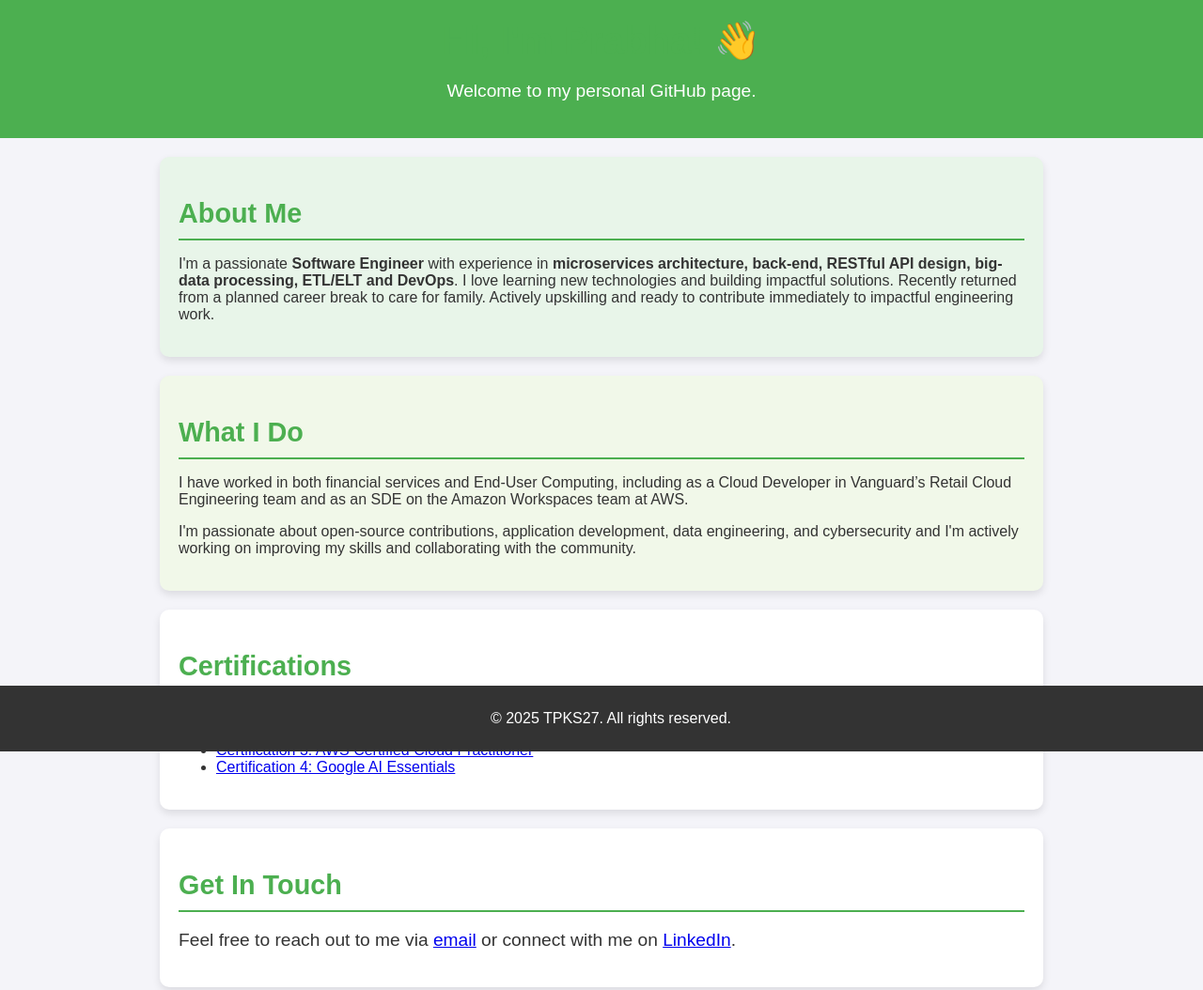
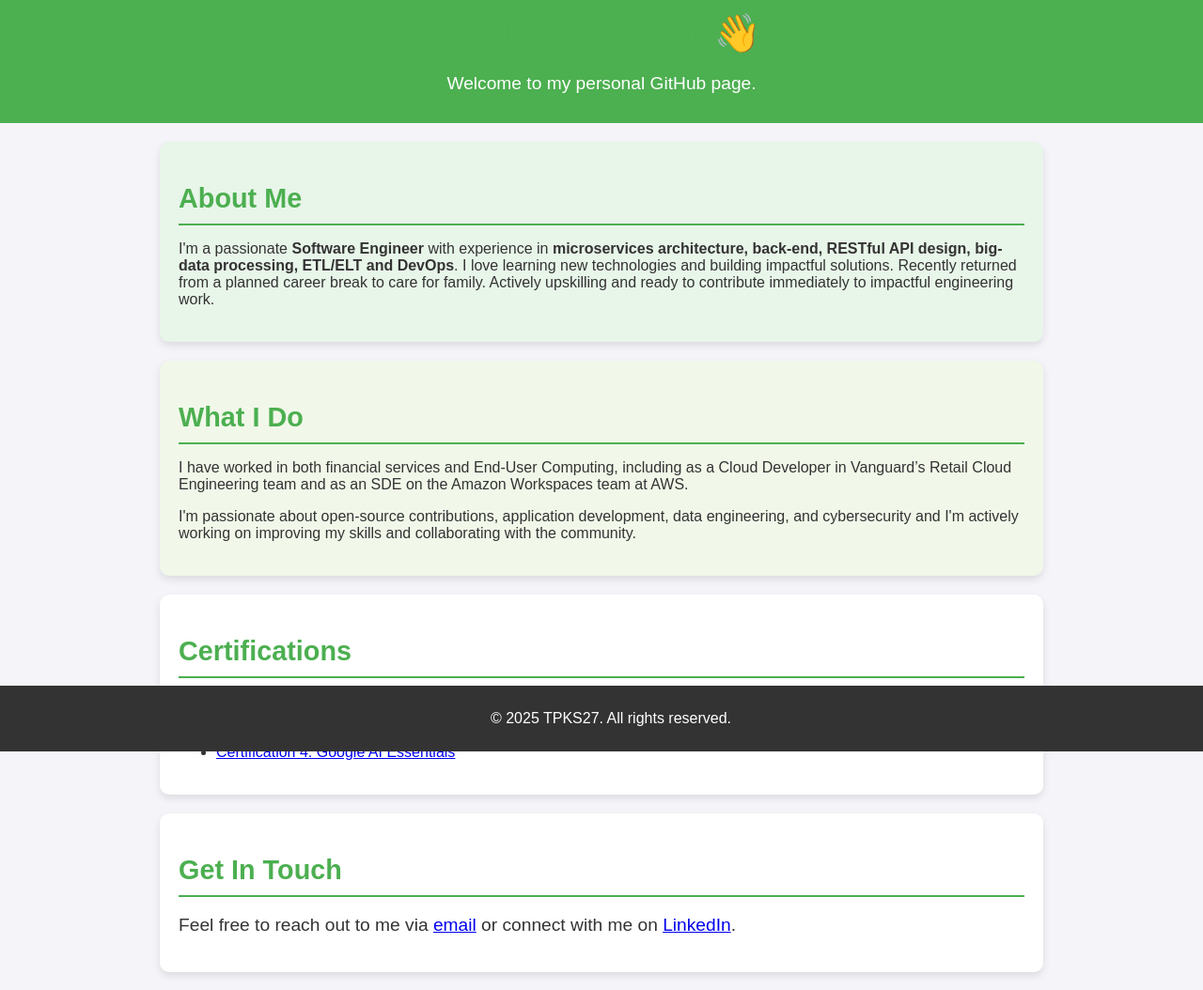
Before and after one commit to tpks27/tpks27.github.io, a plain HTML site: page index.html in a window 1280 px wide. Shown: the top 1054 px of the page at 94% size. Drawn offline with Linux system fonts and the light colour scheme.

Commit message:
Update style.css - Reduce Header Padding

```diff
--- a/style.css
+++ b/style.css
@@ -18,7 +18,7 @@ header {
     background-color: #4CAF50;  /* Green */
     color: white;
     text-align: center;
-    padding: 20px 0;
+    padding: 12px 0;
     margin-bottom: 20px;
 }
 
```
